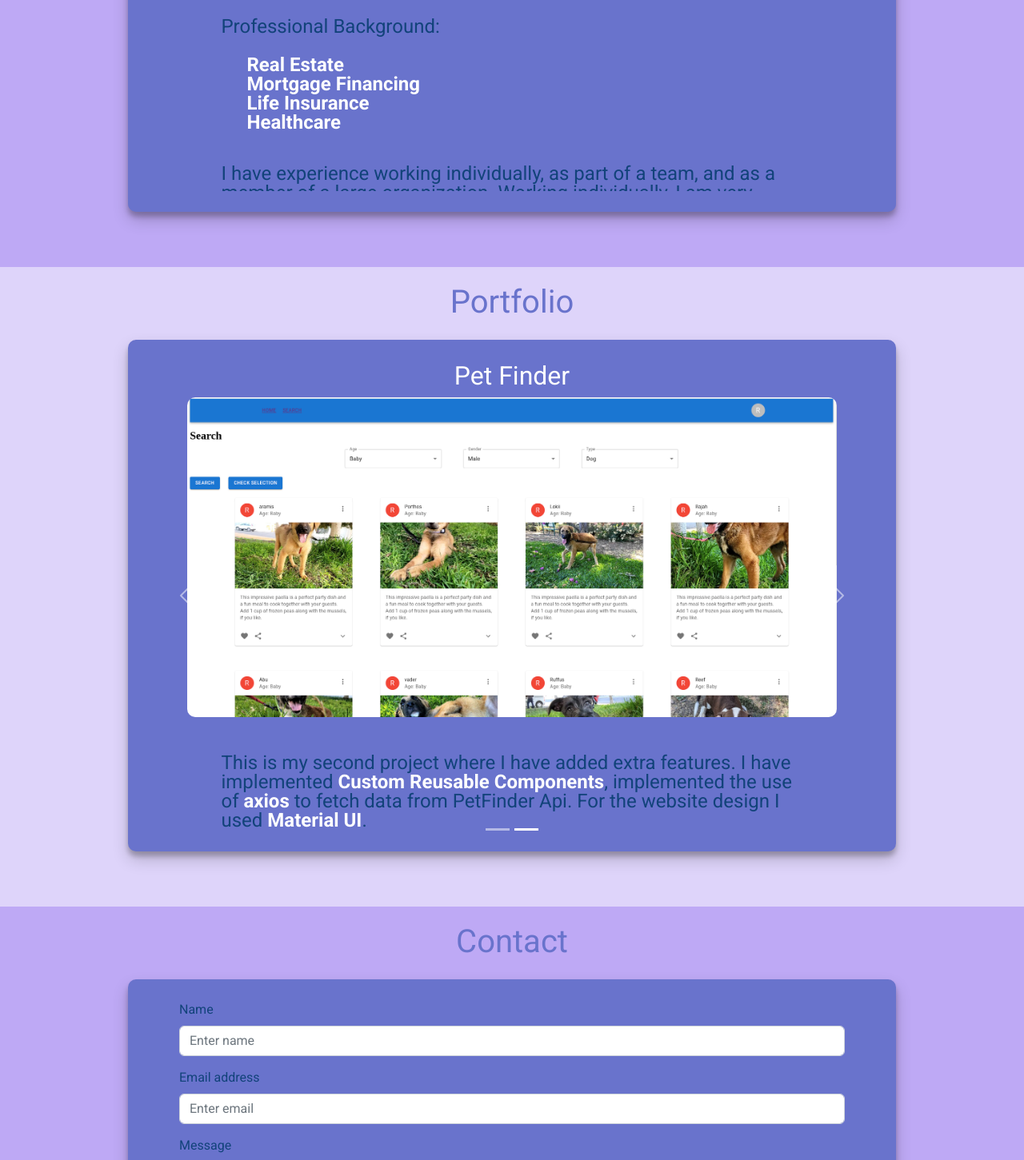
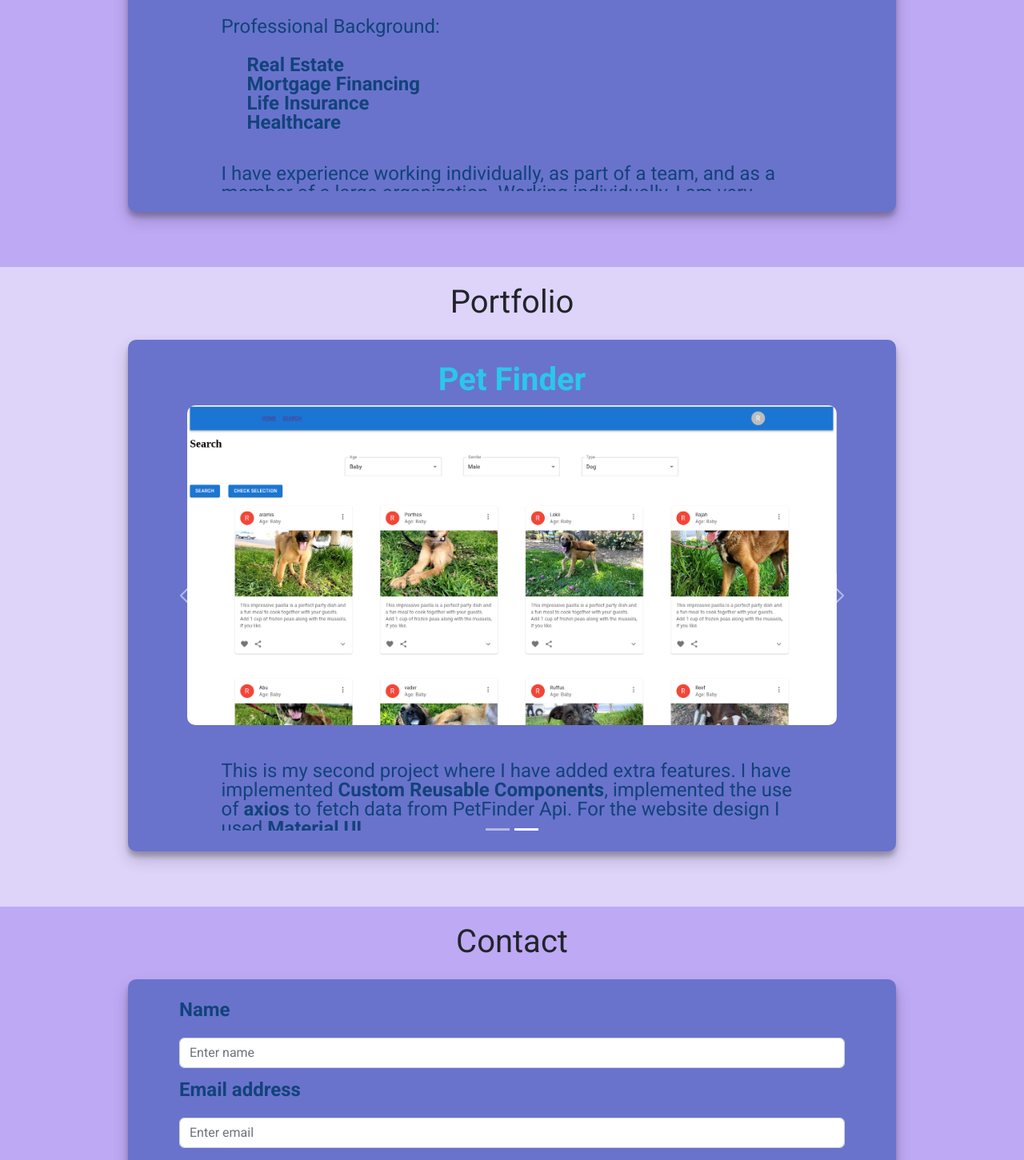
Before and after one commit to GlebTc/Portfolio, a React (Create React App) app: page / in a window 1280 px wide. Shown: the part 1266-2717 px from the top of the page at 80% size. Built offline with nearby package versions, Linux system fonts and the light colour scheme.

Commit message:
More styling updates

```diff
--- a/src/components/NavBar.tsx
+++ b/src/components/NavBar.tsx
@@ -25,7 +25,7 @@ const NavBar: React.FC = () => {
         document.documentElement.style.setProperty('--Highlight', 'rgba(0, 255, 255, 0.6)')
         document.documentElement.style.setProperty('--Icons', 'rgb(18, 67, 122)')
         document.documentElement.style.setProperty('--Text__Primary', 'rgb(18, 67, 122)')
-        document.documentElement.style.setProperty('--Active', 'rgba(13, 110, 253, 1)')
+        document.documentElement.style.setProperty('--Active__Text', 'rgba(13, 110, 253, 1)')
         document.documentElement.style.setProperty('--Btn__BGC', 'rgb(105, 115, 204)')
         document.documentElement.style.setProperty('--NavBar__Display', 'rgba(92, 41, 231, 0.6)')
     } else if (theme === "theme_2"){
@@ -33,10 +33,10 @@ const NavBar: React.FC = () => {
         document.documentElement.style.setProperty('--BGC__Secondary', 'rgba(144, 175, 197, 0.4)')
         document.documentElement.style.setProperty('--BGC__Section', 'rgba(107, 125, 125, 1)')
         document.documentElement.style.setProperty('--Highlight', 'rgba(166, 216, 212, 1)')
-        document.documentElement.style.setProperty('--Icons', 'rgba(41, 133, 26, 1)')
+        document.documentElement.style.setProperty('--Icons', 'rgba(12, 76, 12, 0.7)')
         document.documentElement.style.setProperty('--Text__Primary', 'rgba(215, 218, 229, 1)')
-        document.documentElement.style.setProperty('--Active', 'rgba(41, 133, 26, 1)')
-        document.documentElement.style.setProperty('--Btn__BGC', 'rgba(41, 133, 26, 1)')
+        document.documentElement.style.setProperty('--Active__Text', 'rgba(12, 76, 12, 1)')
+        document.documentElement.style.setProperty('--Btn__BGC', 'rgba(12, 76, 12, 0.7)')
         document.documentElement.style.setProperty('--NavBar__Display', 'rgba(107, 125, 125, 0.6)')
     } else if (theme === "theme_3"){
         document.documentElement.style.setProperty('--BGC__Primary', 'rgba(170, 161, 200, 0.2)')
@@ -45,7 +45,7 @@ const NavBar: React.FC = () => {
         document.documentElement.style.setProperty('--Highlight', 'rgba(245, 230, 232, 1)')
         document.documentElement.style.setProperty('--Icons', 'rgba(129, 30, 152, 1)')
         document.documentElement.style.setProperty('--Text__Primary', 'rgba(215, 218, 229, 1)')
-        document.documentElement.style.setProperty('--Active', 'rgba(129, 30, 152, 1)')
+        document.documentElement.style.setProperty('--Active__Text', 'rgba(129, 30, 152, 1)')
         document.documentElement.style.setProperty('--Btn__BGC', 'rgba(129, 30, 152, 1)')
         document.documentElement.style.setProperty('--NavBar__Display', 'rgba(150, 122, 161, 0.6)')
     }
--- a/src/components/pages__components/Contact.tsx
+++ b/src/components/pages__components/Contact.tsx
@@ -27,15 +27,15 @@ const Contact = ({title, id}:{title: string, id:string}) => {
             <div className="contact__form content__container">
                 <Form onSubmit={handleSubmit}>
                     <Form.Group controlId="formBasicName">
-                        <Form.Label>Name</Form.Label>
+                        <Form.Label className="label">Name</Form.Label>
                         <Form.Control className="contact__form__input__field" type="text" placeholder="Enter name" value={name} onChange={(e) => setName(e.target.value)}/>
                     </Form.Group>
                     <Form.Group controlId="formBasicEmail">
-                        <Form.Label>Email address</Form.Label>
+                        <Form.Label className="label">Email address</Form.Label>
                         <Form.Control className="contact__form__input__field" type="email" placeholder="Enter email" value={email} onChange={(e) => setEmail(e.target.value)}/>
                     </Form.Group>
                     <Form.Group controlId="formBasicMessage">
-                        <Form.Label>Message</Form.Label>
+                        <Form.Label className="label">Message</Form.Label>
                         <Form.Control className="contact__form__input__field" as="textarea" placeholder="Message" rows={3} value={message} onChange={(e) => setMessage(e.target.value)}/>
                     </Form.Group>
                     <Form.Group controlId="formBasicSubmit">
--- a/src/sass/components/_about.scss
+++ b/src/sass/components/_about.scss
@@ -28,11 +28,6 @@
     list-style-type: none;
 }
 
-.about span {
-    font-weight: 700;
-    color: white;
-}
-
 @media screen and (max-width: 800px) {
 
     .about {
--- a/src/sass/components/_contact.scss
+++ b/src/sass/components/_contact.scss
@@ -17,7 +17,7 @@
 }
 
 .contact__form__input__field {
-    margin-bottom: 15px;
+    margin: 15px 0 ;
 }
 
 .contact__form__submit__btn {
--- a/src/sass/components/_home.scss
+++ b/src/sass/components/_home.scss
@@ -27,11 +27,6 @@
     list-style-type: none;
 }
 
-.introduction span {
-    font-weight: 700;
-    color: white;
-}
-
 @media screen and (max-width: 800px) {
 
     .introduction {
--- a/src/sass/components/_navbar.scss
+++ b/src/sass/components/_navbar.scss
@@ -48,7 +48,7 @@
     border-radius: 8px;
     background-color: var(--Highlight);
     font-weight: 900;
-    color: var(--Active);
+    color: var(--Active__Text);
 }
 
 .active {
@@ -59,6 +59,7 @@
 {
     background-color: var(--Highlight);
     transition: 500ms;
+    color: var(--Active__Text);
 }
 
 
--- a/src/sass/components/_portfolio.scss
+++ b/src/sass/components/_portfolio.scss
@@ -23,16 +23,12 @@
     text-align: center;
 }
 
-h2 {
+.portfolio__gallery__item h2 {
     text-align: center;
     font-size: large;
-    font-weight: 1000;
-    color: #fff;
-}
-
-span {
+    color: var(--Highlight);
+    font-size: 2.5rem;
     font-weight: 700;
-    color: white;
 }
 
 .portfolio__gallery__item__image {
--- a/src/sass/main.scss
+++ b/src/sass/main.scss
@@ -63,16 +63,25 @@ p {
     background-color: var(--Btn__BGC);
     color: var(--Text__Primary);
     border: none;
-    font-weight: 700;
     cursor: pointer;
 }
 
 h1 {
     padding-top: 20px;
     margin-bottom: 0px;
-    color: var(--BGC__Section);
+    color: var(--Active__Text);
 }
 
+span, .label {
+    font-weight: 700;
+    color: var(--Active__Text);
+}
+
+
+.label {
+    font-size: 1.5rem;
+    line-height: 1.5rem;
+}
 
 
 #theme_1 {
```
